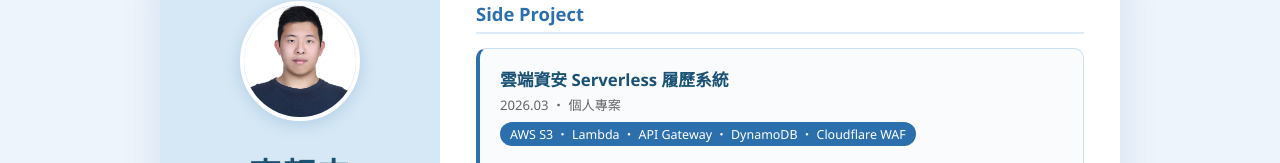
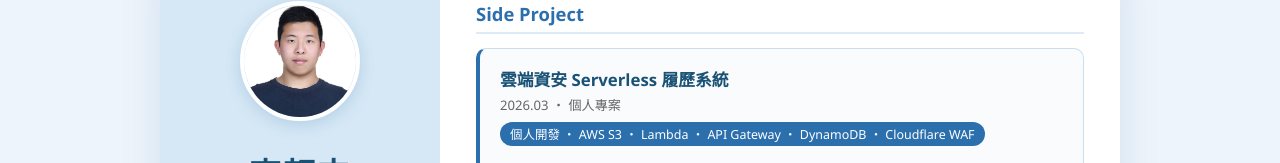
Before and after one commit to Saibusu/MyCloudResume, a plain HTML site: page frontend/index.html in a window 1280 px wide. Shown: the part 79-242 px from the top of the page. Drawn offline with Linux system fonts and the light colour scheme; no server answers.

Commit message:
update: frontend index.html
Made-with: Cursor

```diff
--- a/frontend/index.html
+++ b/frontend/index.html
@@ -503,7 +503,7 @@
         <div class="project-card">
           <h3>雲端資安 Serverless 履歷系統</h3>
           <div class="meta">2026.03 ・ 個人專案</div>
-          <span class="role-badge">AWS S3 ・ Lambda ・ API Gateway ・ DynamoDB ・ Cloudflare WAF</span>
+          <span class="role-badge">個人開發 ・ AWS S3 ・ Lambda ・ API Gateway ・ DynamoDB ・ Cloudflare WAF</span>
           <ul class="contrib-list" style="margin-top: 10px;">
             <li><span class="num">1</span>深層防禦（Defense in Depth）：WAF 規則 + S3 Origin Cloaking + API Throttling</li>
             <li><span class="num">2</span>DynamoDB 原子操作 Atomic Counter，解決 Race Condition</li>
```
